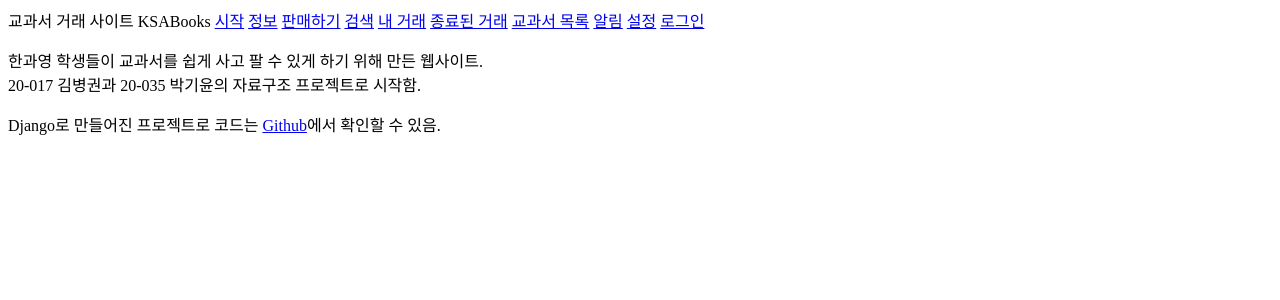
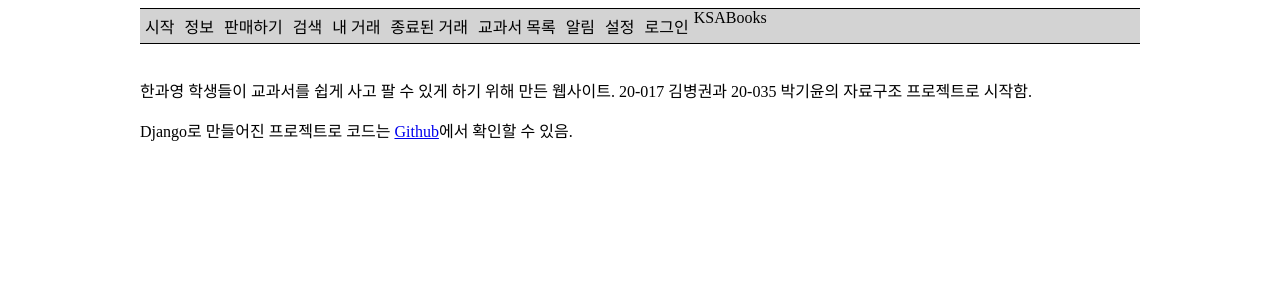
Before and after one commit to parkky/KSA-Books, a Django app: page /about/ in a window 1280 px wide. Shown: the top 300 px of the page. Run offline with Django 3.2, Linux system fonts and the light colour scheme.

Commit message:
changed base design

```diff
--- a/ksa_books_app/templates/base_generic.html
+++ b/ksa_books_app/templates/base_generic.html
@@ -10,8 +10,31 @@
             padding: 5px;
         }
         p {
-            width: 500px;
             word-break: keep-all;
+        }
+        .container {
+            max-width: 1000px;
+            margin: auto;
+        }
+        .navigation {
+            overflow: hidden;
+            background-color: lightgray;
+            border-top: 1px solid black;
+            border-bottom: 1px solid black;
+        }
+        .navigation a {
+            float: left;
+            display: block;
+            text-align: center;
+            padding: 5px 5px;
+            text-decoration: none;
+        }
+        .navigation a {
+            color: black;
+        }
+        .navigation a:hover {
+            background-color: gray;
+            color: white;
         }
     </style>
     {% block style %}{% endblock %}
@@ -19,7 +42,10 @@
     <title>KSABooks</title>
 </head>
 <body>
-    <span>교과서 거래 사이트 KSABooks</span>
+    <div class="container">
+
+        <div class="navigation">
+            <span>KSABooks</span>
             <a href="{% url 'home' %}">시작</a>
             <a href="{% url 'about' %}">정보</a>
             <a href="{% url 'sell' %}">판매하기</a>
@@ -39,11 +65,13 @@
                 <a href="{% url 'login' %}">로그인</a>
             {% endif %}
             {% if user.is_authenticated %}
-        {{ user }}
+                <span>{{ user }}</span>
                 {% if user.is_international %}
                     <a href="{% url 'change-name' %}">Change Name</a>
                 {% endif %}
             {% endif %}
+        </div>
+        <br>
 
         {% block content %}{% endblock %}
 
@@ -64,5 +92,6 @@
                 </div>
             {% endif %}
         {% endblock %}
+    </div>
 </body>
 </html>
```
Also changed, not shown: db.sqlite3. Lines whose indentation alone changed are shown as unchanged.
